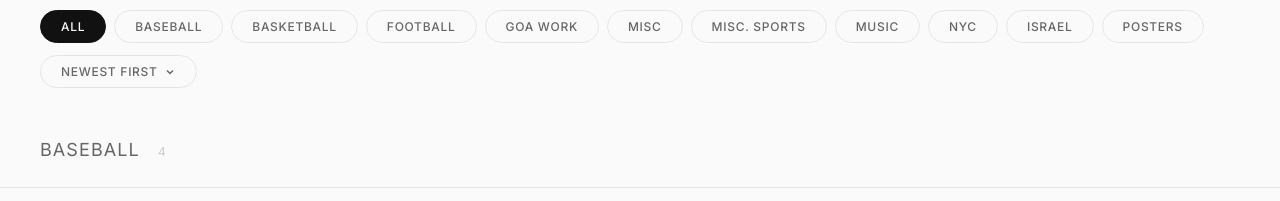
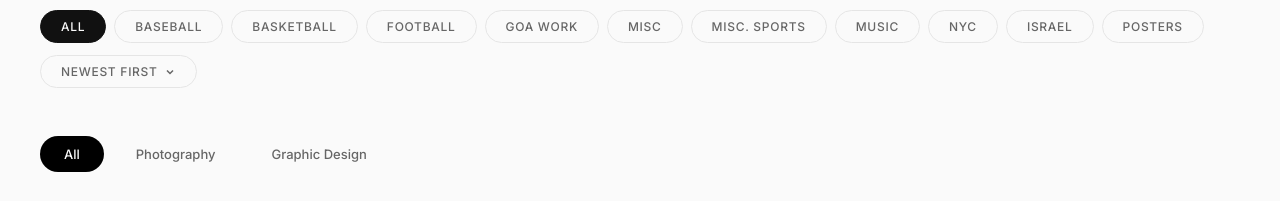
Before and after one commit to ornsteinfx/portfolio, a website: page docs/index.html in a window 1280 px wide. Shown: the part 1000-1201 px from the top of the page. Drawn offline with Linux system fonts and the light colour scheme.

Commit message:
Add favicon and Photography/Graphic Design section filter

```diff
--- a/docs/index.html
+++ b/docs/index.html
@@ -10,6 +10,7 @@
       href="https://fonts.googleapis.com/css2?family=Inter:wght@300;400;500;600;700&display=swap"
       rel="stylesheet"
     />
+    <link rel="icon" href="portfolio-icon.jpg" />
     <link rel="stylesheet" href="style.css" />
   </head>
   <body>
@@ -65,6 +66,7 @@
           </div>
         </div>
       </div>
+      <div class="section-filters" id="sectionFilters"></div>
       <div id="gallerySections"></div>
     </section>
 
@@ -73,9 +75,9 @@
         <div class="about-text" data-reveal>
           <h2 class="section-title">About</h2>
           <p class="about-body">
-            17 year old visual storyteller based in New Jersey. I capture moments through photography and craft bold graphics for
-            brands, athletes, and events. My work spans sports photography, editorial portraits, brand identity, and
-            social media content.
+            17 year old visual storyteller based in New Jersey. I capture moments through photography and craft bold
+            graphics for brands, athletes, and events. My work spans sports photography, editorial portraits, brand
+            identity, and social media content.
           </p>
           <div class="about-accounts">
             <a href="https://www.instagram.com/ornstein.jpg/" target="_blank" rel="noopener" class="account-link">
--- a/docs/script.js
+++ b/docs/script.js
@@ -1,12 +1,18 @@
 let allItems = []
 let currentSort = "newest"
 let currentFilter = "all"
+let currentSection = "all"
+
+function isPhoto(cat) {
+  return cat.startsWith("Photography") || cat.startsWith("photography")
+}
 
 // ─── FETCH PORTFOLIO ───
 async function fetchPortfolio() {
   const res = await fetch(`portfolio.json`)
   allItems = await res.json()
   sortItems()
+  renderSectionFilters()
   renderFilters()
   renderGallery()
 }
@@ -15,9 +21,34 @@ function sortItems() {
   allItems.sort((a, b) => (currentSort === "oldest" ? a.date - b.date : b.date - a.date))
 }
 
+// ─── SECTION FILTERS ───
+function renderSectionFilters() {
+  const el = document.getElementById("sectionFilters")
+  el.innerHTML = ""
+  ;["all", "Photography", "Graphic Design"].forEach((s) => {
+    const btn = document.createElement("button")
+    btn.className = "section-filter-btn"
+    if (s === currentSection) btn.classList.add("active")
+    btn.textContent = s === "all" ? "All" : s
+    btn.addEventListener("click", () => {
+      currentSection = s
+      document.querySelectorAll(".section-filter-btn").forEach((b) => b.classList.remove("active"))
+      btn.classList.add("active")
+      currentFilter = "all"
+      document.querySelectorAll(".filter-btn").forEach((b) => b.classList.toggle("active", b.dataset.filter === "all"))
+      renderFilters()
+      renderGallery()
+    })
+    el.appendChild(btn)
+  })
+}
+
 // ─── RENDER FILTER BUTTONS ───
 function renderFilters() {
-  const cats = [...new Set(allItems.map((i) => i.category))].sort()
+  let cats = [...new Set(allItems.map((i) => i.category))].sort()
+
+  if (currentSection === "Photography") cats = cats.filter(isPhoto)
+  else if (currentSection === "Graphic Design") cats = cats.filter((c) => !isPhoto(c))
   const filtersEl = document.getElementById("filters")
   filtersEl.innerHTML = ""
 
@@ -53,7 +84,12 @@ function renderGallery() {
   const sections = document.getElementById("gallerySections")
   sections.innerHTML = ""
 
-  const filtered = currentFilter === "all" ? allItems : allItems.filter((i) => i.category === currentFilter)
+  const sectionFiltered =
+    currentSection === "all"
+      ? allItems
+      : allItems.filter((i) => (currentSection === "Photography" ? isPhoto(i.category) : !isPhoto(i.category)))
+  const filtered =
+    currentFilter === "all" ? sectionFiltered : sectionFiltered.filter((i) => i.category === currentFilter)
 
   if (currentFilter === "all") {
     // Group by category
--- a/docs/style.css
+++ b/docs/style.css
@@ -284,6 +284,40 @@ nav.hidden {
   align-items: center;
   gap: 12px;
   flex-wrap: wrap;
+}
+
+/* ─── SECTION FILTERS ─── */
+.section-filters {
+  display: flex;
+  gap: 8px;
+  padding: 0 40px 24px;
+}
+
+.section-filter-btn {
+  font-family: "Inter", sans-serif;
+  font-size: 13px;
+  font-weight: 500;
+  padding: 10px 24px;
+  border: none;
+  border-radius: 100px;
+  background: transparent;
+  color: var(--text-muted);
+  cursor: pointer;
+  transition: all 0.3s var(--ease);
+}
+
+.section-filter-btn:hover {
+  color: var(--text);
+  background: var(--border);
+}
+
+.section-filter-btn.active {
+  background: var(--accent);
+  color: var(--bg);
+}
+
+.section-filter-btn.active:hover {
+  opacity: 0.85;
 }
 
 /* ─── FILTERS ─── */
@@ -1005,6 +1039,10 @@ nav.hidden {
     gap: 20px;
   }
 
+  .section-filters {
+    padding: 0 24px 20px;
+  }
+
   .controls {
     flex-direction: column;
     align-items: flex-start;
```
